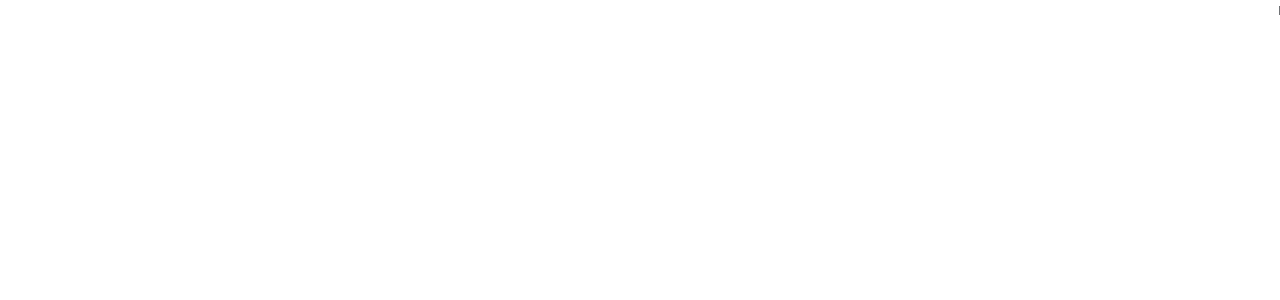
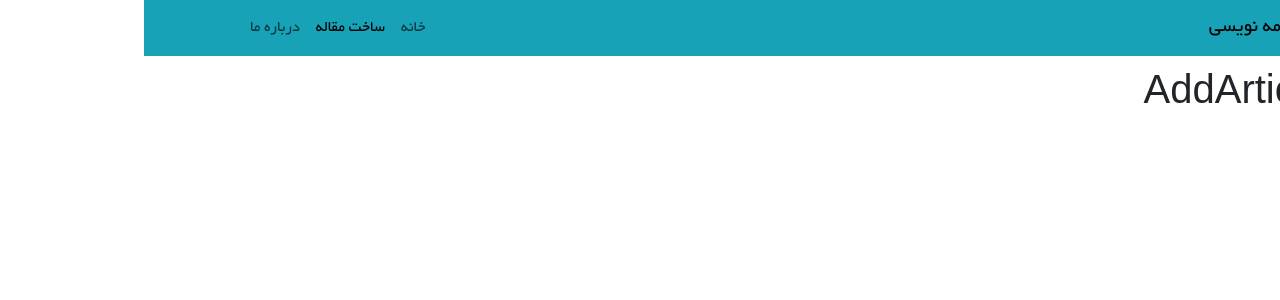
Before and after one commit to sarahdti/api-project, a React (Vite) app: page /ad-article in a window 1280 px wide. Shown: the top 300 px of the page. Built offline with nearby package versions, Linux system fonts and the light colour scheme.

Commit message:
add basic routes and navbar

```diff
--- a/src/App.jsx
+++ b/src/App.jsx
@@ -1,11 +1,22 @@
-import { FaArrowDownAZ } from "react-icons/fa6";
+
+import { BrowserRouter, Route, Routes } from "react-router-dom";
+import Home from "./pages/home/Home";
+import About from "./pages/about/About";
+import AddArticle from "./pages/addArticle/AddArticle";
+import Article from "./pages/article/Article";
+import EditArticle from "./pages/editArticle/EditArticle";
 
 function App() {
     return (
-        <>
-        <div>next1code.ir</div>
-        <FaArrowDownAZ />
-        </>
+        <BrowserRouter>
+            <Routes>
+                <Route path="/" element={<Home/>} />
+                <Route path="/about" element={<About/>} />
+                <Route path="/ad-article" element={<AddArticle/>} />
+                <Route path="/article/:articleId" element={<Article/>}/>
+                <Route path="/edit-article/:articleId" element={<EditArticle/>}/>
+            </Routes>
+        </BrowserRouter>
     );
 }
 
--- a/src/components/navbar/MyNavbar.css
+++ b/src/components/navbar/MyNavbar.css
@@ -0,0 +1,6 @@
+.nav-link{
+    text-decoration: none;
+}
+.active{
+    border-bottom: 1px solid black;
+}
--- a/src/components/navbar/MyNavbar.jsx
+++ b/src/components/navbar/MyNavbar.jsx
@@ -0,0 +1,42 @@
+import Container from 'react-bootstrap/Container';
+import Nav from 'react-bootstrap/Nav';
+import Navbar from 'react-bootstrap/Navbar';
+import Offcanvas from 'react-bootstrap/Offcanvas';
+import { NavLink } from 'react-router-dom';
+import './MyNavbar.css'
+
+function MyNavebar() {
+    const expand ='md'
+    return (
+        <>
+         <Navbar key={expand} expand={expand} style={{backgroundColor:'#17a2b8'}} className="mb-3">
+          <Container>
+            <Navbar.Brand href="#">بلاگ برنامه نویسی</Navbar.Brand>
+            <Navbar.Toggle aria-controls={`offcanvasNavbar-expand-${expand}`} />
+            <Navbar.Offcanvas
+              id={`offcanvasNavbar-expand-${expand}`}
+              aria-labelledby={`offcanvasNavbarLabel-expand-${expand}`}
+              placement="end"
+            >
+              <Offcanvas.Header closeButton>
+                <Offcanvas.Title id={`offcanvasNavbarLabel-expand-${expand}`}>
+                  بلاگ برنامه نویسی
+                </Offcanvas.Title>
+              </Offcanvas.Header>
+              <Offcanvas.Body>
+                <Nav className="justify-content-end flex-grow-1 pe-3">
+                  <NavLink className='nav-link' to={'/'}>خانه</NavLink>
+                  <NavLink className='nav-link' to={'/ad-article'} >ساخت مقاله</NavLink>
+                  <NavLink className='nav-link' to={'/about'} >درباره ما</NavLink>
+
+                </Nav>
+
+              </Offcanvas.Body>
+            </Navbar.Offcanvas>
+          </Container>
+        </Navbar>
+        </>
+     );
+}
+
+export default MyNavebar;
--- a/src/pages/about/About.jsx
+++ b/src/pages/about/About.jsx
@@ -0,0 +1,14 @@
+import MyNavebar from "../../components/navbar/MyNavbar";
+
+function About() {
+    return (
+        <>
+        <MyNavebar/>
+        <h1>
+            about page
+        </h1>
+        </>
+     );
+}
+
+export default About;
--- a/src/pages/addArticle/AddArticle.jsx
+++ b/src/pages/addArticle/AddArticle.jsx
@@ -0,0 +1,12 @@
+import MyNavebar from "../../components/navbar/MyNavbar";
+
+function AddArticle() {
+    return (
+        <>
+        <MyNavebar/>
+        <h1>AddArticle page</h1>
+        </>
+     );
+}
+
+export default AddArticle
--- a/src/pages/article/Article.jsx
+++ b/src/pages/article/Article.jsx
@@ -0,0 +1,7 @@
+function Article() {
+    return (
+        <h1>Article page</h1>
+     );
+}
+
+export default Article;
--- a/src/pages/editArticle/EditArticle.jsx
+++ b/src/pages/editArticle/EditArticle.jsx
@@ -0,0 +1,7 @@
+function EditArticle() {
+    return (
+        <h1>edit Article page</h1>
+     );
+}
+
+export default EditArticle;
--- a/src/pages/home/Home.jsx
+++ b/src/pages/home/Home.jsx
@@ -0,0 +1,12 @@
+import MyNavebar from "../../components/navbar/MyNavbar";
+
+function Home() {
+    return (
+        <>
+        <MyNavebar/>
+        <h1>Home page</h1>
+        </>
+     );
+}
+
+export default Home;
```
